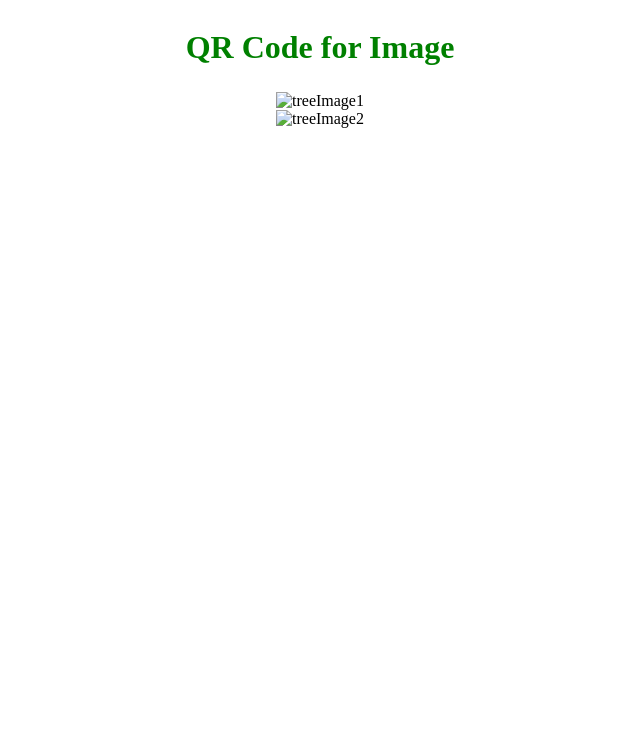
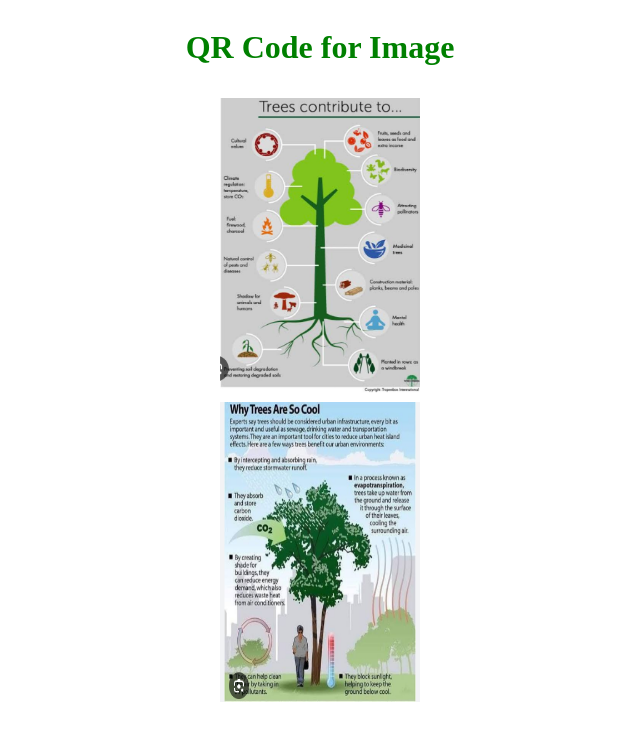
Before and after one commit to mayurTheWebDeveloper/TreeQR, a plain HTML site: page index.html in a window 1280 px wide. Shown: the whole page, without its empty margins (320-960 px from the left). Drawn offline with Linux system fonts and the light colour scheme.

Commit message:
Update index.html with images folder

```diff
--- a/index.html
+++ b/index.html
@@ -55,11 +55,11 @@
         </div>
         <div style="display:flex;justify-content: space-between;flex-direction:column;margin-top:5%">
             <div>
-                <img src="Image1.jpeg" alt="treeImage1" height="300px" width="200px">
+                <img src="/Images/Image1.jpeg" alt="treeImage1" height="300px" width="200px">
             </div>
 
             <div>
-                <img src="Image2.jpeg" alt="treeImage2" height="300px" width="200px">
+                <img src="/Images/Image2.jpeg" alt="treeImage2" height="300px" width="200px">
             </div>
 
         </div>
```
